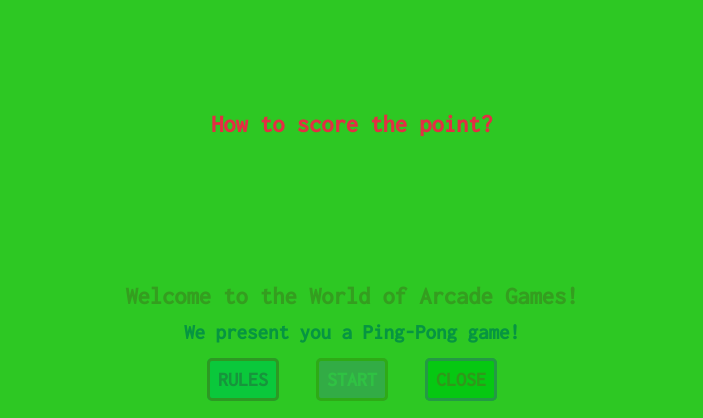
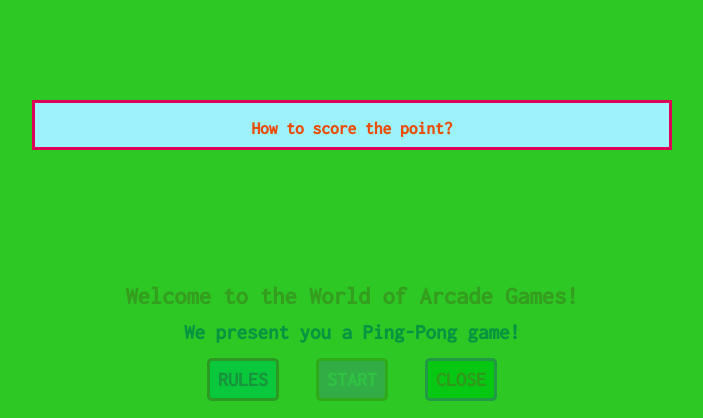
Before and after one commit to Code-Institute-Submissions/play-whiff-whaff-game, a plain HTML site: page index.html in a window 1280 px wide. Both pictures are taken after a click on the link "RULES". Shown: the top 418 px of the page, without its empty margins (288-991 px from the left). Drawn offline with nearby package versions, Linux system fonts and the light colour scheme.

```diff
--- a/assets/css/style.css
+++ b/assets/css/style.css
@@ -37,6 +37,12 @@
     font-weight: bold;
     margin-bottom: 20px;
 }
+
+h5 {
+    color: #ea4d06;
+    font-weight: bold;
+    margin-top: 15px;
+}
 /*CANVAS STYLING*/
 #gameCanvas {
     display: none;
@@ -59,7 +65,14 @@
     background-color: rgba(11, 248, 31, 0.6);
 }
 
-
+.rules-content {
+    position: relative;
+    background-color: #9ef2fb;
+    width: 50%;
+    margin: auto;
+    padding: 0;
+    border: 3px solid #dd0058;
+}
 
 /*STYLING OPEN & CLOSE BUTTONS*/
 #rules {
--- a/index.html
+++ b/index.html
@@ -18,7 +18,7 @@
     <h4>We present you a Ping-Pong game!</h4>
     <div id="rulesModal" class="modal">
         <div class="rules-content">
-            <h3>How to score the point?</h3>
+            <h5>How to score the point?</h5>
         </div>
     </div>
 
```
